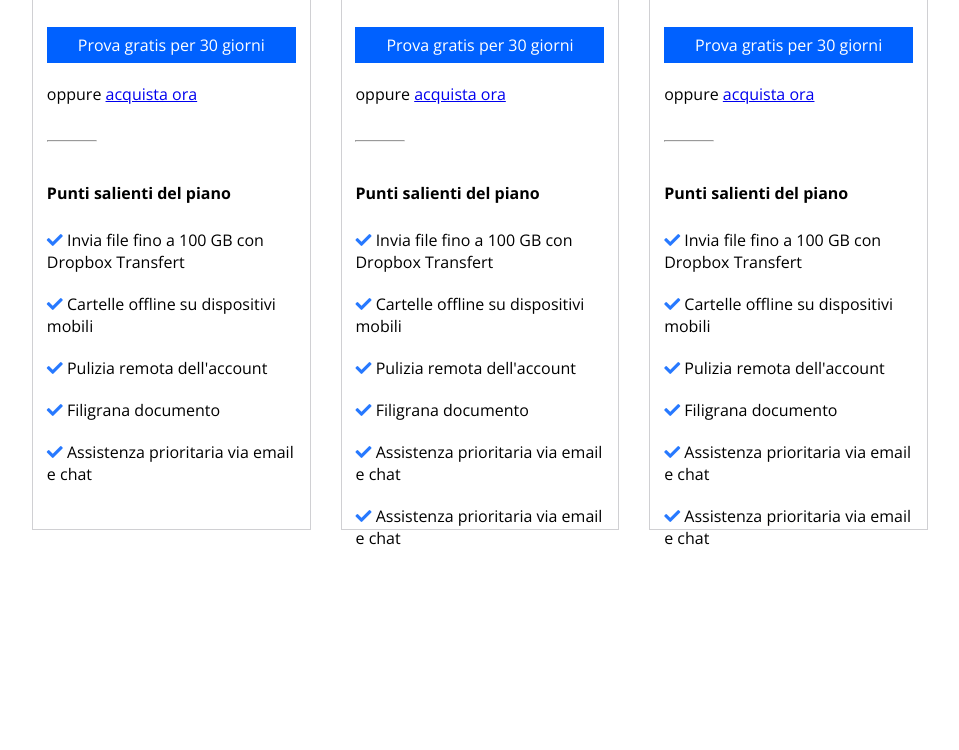
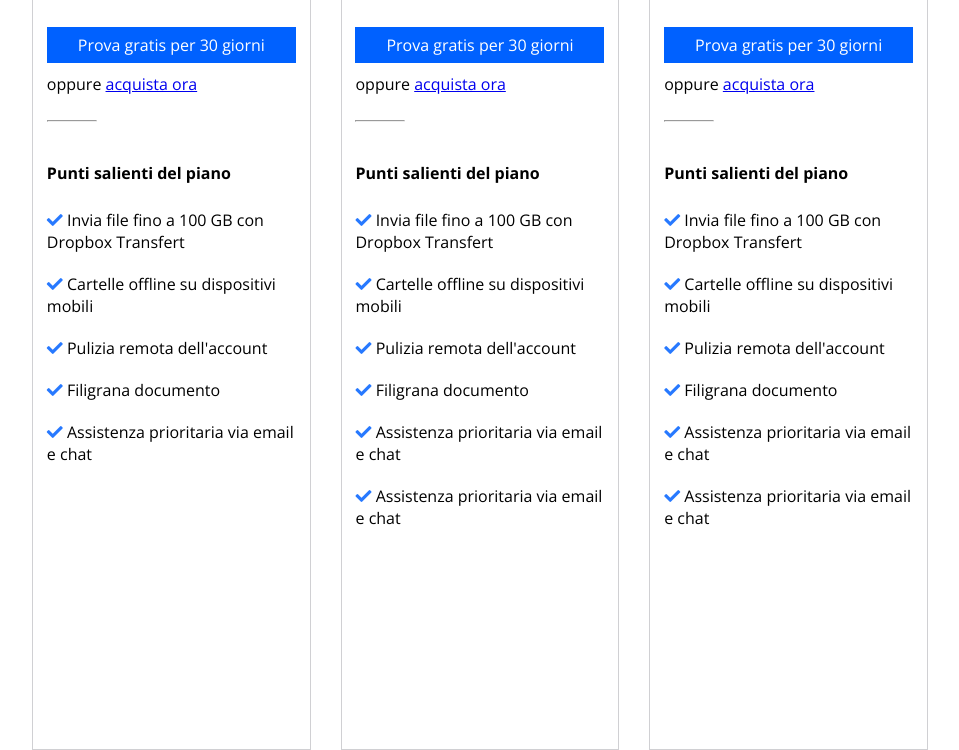
Before and after one commit to manfred-commits/htmlcss-dropbox, a plain HTML site: page index.html in a window 1280 px wide. Shown: the part 1668-2418 px from the top of the page, without its empty margins (160-1119 px from the left). Before the commit the page ends 2227 px from the top, so only its background shows below. Drawn offline with nearby package versions, Linux system fonts and the light colour scheme.

Commit message:
added span to list fix & min-height

```diff
--- a/css/style.css
+++ b/css/style.css
@@ -142,7 +142,7 @@ div.radio-box span {
 .singol-plan,
 .team-plan,
 .adv-plan{
-    height: 110vh;
+    min-height: 1100px;
     background-color: white;
     border: 1px solid #d0d0d3;
     float: left;
@@ -191,7 +191,7 @@ div.radio-box span {
     font-size: 15px;
     color: #7c8995
 }
-.column-formatting .plan-privileges span{
+.column-formatting .plan-privileges li{
     display: inline-block;
     margin: 10px 0;
 }
--- a/index.html
+++ b/index.html
@@ -85,44 +85,49 @@
                                 <span class="plan-price">19,99 €</span>
                                 <span class="grey-text" >/mese</span>
                                 <div class="plan-privileges">
-                                    <span>
+                                    <ul>
+                                        <li>
                                             <i class="far fa-user"></i>
                                             1 utente
-                                    </span>
-                                    <span>
+                                        </li>
+                                        <li>
                                             <i class="far fa-folder"></i>
                                             3 TB di spazio di archiviazione sicuro
-                                    </span>
-                                    <span>
+                                        </li>
+                                        <li>
                                             <i class="fas fa-pencil-alt"></i>
                                             Funzioni di produttività premium e condivisione file semplice e sicura
-                                    </span>
+                                        </li>
+                                    </ul>
+
                                     <div class="btn-formatting columns-btn">Prova gratis per 30 giorni</div>
                                     <span>oppure <a href="#">acquista ora</a></span>
                                     <div class="small-hr">
                                         <hr>
                                     </div>
                                     <h5>Punti salienti del piano</h5>
-                                    <span>
+                                    <ul>
+                                        <li>
                                             <i class="fas fa-check"></i>
                                             Invia file fino a 100 GB con Dropbox Transfert
-                                    </span>
-                                    <span>
+                                        </li>
+                                        <li>
                                             <i class="fas fa-check"></i>
                                             Cartelle offline su dispositivi mobili
-                                    </span>
-                                    <span>
+                                        </li>
+                                        <li>
                                             <i class="fas fa-check"></i>
                                             Pulizia remota dell'account
-                                    </span>
-                                    <span>
+                                        </li>
+                                        <li>
                                             <i class="fas fa-check"></i>
                                             Filigrana documento
-                                    </span>
-                                    <span>
+                                        </li>
+                                        <li>
                                             <i class="fas fa-check"></i>
                                             Assistenza prioritaria via email e chat
-                                    </span>
+                                        </li>
+                                    </ul>
                                 </div>
                             </div>
                         </div>
@@ -136,48 +141,52 @@
                                <span class="plan-price">19,99 €</span>
                                <span class="grey-text" >/mese</span>
                                <div class="plan-privileges">
-                                   <span>
+                                    <ul>
+                                        <li>
                                             <i class="fas fa-user-plus"></i>
                                             1 utente
-                                   </span>
-                                   <span>
+                                        </li>
+                                        <li>
                                             <i class="far fa-folder"></i>
                                             3 TB di spazio di archiviazione sicuro
-                                   </span>
-                                   <span>
+                                        </li>
+                                        <li>
                                             <i class="far fa-smile"></i>
                                             Funzioni di produttività premium e condivisione file semplice e sicura
-                                   </span>
+                                        </li>
+                                    </ul>
                                    <div class="btn-formatting columns-btn">Prova gratis per 30 giorni</div>
                                    <span>oppure <a href="#">acquista ora</a></span>
                                    <div class="small-hr">
                                        <hr>
                                    </div>
                                    <h5>Punti salienti del piano</h5>
-                                   <span>
+                                   <ul>
+                                        <li>
                                             <i class="fas fa-check"></i>
                                             Invia file fino a 100 GB con Dropbox Transfert
-                                   </span>
-                                   <span>
+                                        </li>
+                                        <li>
                                             <i class="fas fa-check"></i>
                                             Cartelle offline su dispositivi mobili
-                                   </span>
-                                   <span>
+                                        </li>
+                                        <li>
                                             <i class="fas fa-check"></i>
                                             Pulizia remota dell'account
-                                   </span>
-                                   <span>
+                                        </li>
+                                        <li>
                                             <i class="fas fa-check"></i>
                                             Filigrana documento
-                                   </span>
-                                   <span>
+                                        </li>
+                                        <li>
                                             <i class="fas fa-check"></i>
                                             Assistenza prioritaria via email e chat
-                                   </span>
-                                   <span>
+                                        </li>
+                                        <li>
                                             <i class="fas fa-check"></i>
                                             Assistenza prioritaria via email e chat
-                                </span>
+                                        </li>
+                                    </ul>
                                </div>
                            </div>
                        </div>
@@ -191,48 +200,52 @@
                            <span class="plan-price">19,99 €</span>
                            <span class="grey-text" >/mese</span>
                            <div class="plan-privileges">
-                               <span>
+                                <ul>
+                                    <li>
                                         <i class="fas fa-user-plus"></i>
                                         1 utente
-                               </span>
-                               <span>
+                                </li>
+                                <li>
                                         <i class="far fa-smile"></i>
                                         3 TB di spazio di archiviazione sicuro
-                               </span>
-                               <span>
+                                </li>
+                                <li>
                                     <i class="fas fa-pencil-alt"></i>
                                     Funzioni di produttività premium e condivisione file semplice e sicura
-                               </span>
+                                </li>
+                                </ul>
                                <div class="btn-formatting columns-btn">Prova gratis per 30 giorni</div>
                                <span>oppure <a href="#">acquista ora</a></span>
                                <div class="small-hr">
                                    <hr>
                                </div>
                                <h5>Punti salienti del piano</h5>
-                               <span>
+                               <ul>
+                                    <li>
                                         <i class="fas fa-check"></i>
                                         Invia file fino a 100 GB con Dropbox Transfert
-                               </span>
-                               <span>
+                                    </li>
+                                    <li>
                                         <i class="fas fa-check"></i>
                                         Cartelle offline su dispositivi mobili
-                               </span>
-                               <span>
+                                    </li>
+                                    <li>
                                         <i class="fas fa-check"></i>
                                         Pulizia remota dell'account
-                               </span>
-                               <span>
+                                    </li>
+                                    <li>
                                         <i class="fas fa-check"></i>
                                         Filigrana documento
-                               </span>
-                               <span>
+                                    </li>
+                                    <li>
                                         <i class="fas fa-check"></i>
                                         Assistenza prioritaria via email e chat
-                               </span>
-                               <span>
+                                    </li>
+                                    <li>
                                         <i class="fas fa-check"></i>
                                         Assistenza prioritaria via email e chat
-                            </span>
+                                    </li>
+                                </ul>
                            </div>
                        </div>
                    </div>
```
Lines whose indentation alone changed are shown as unchanged.
